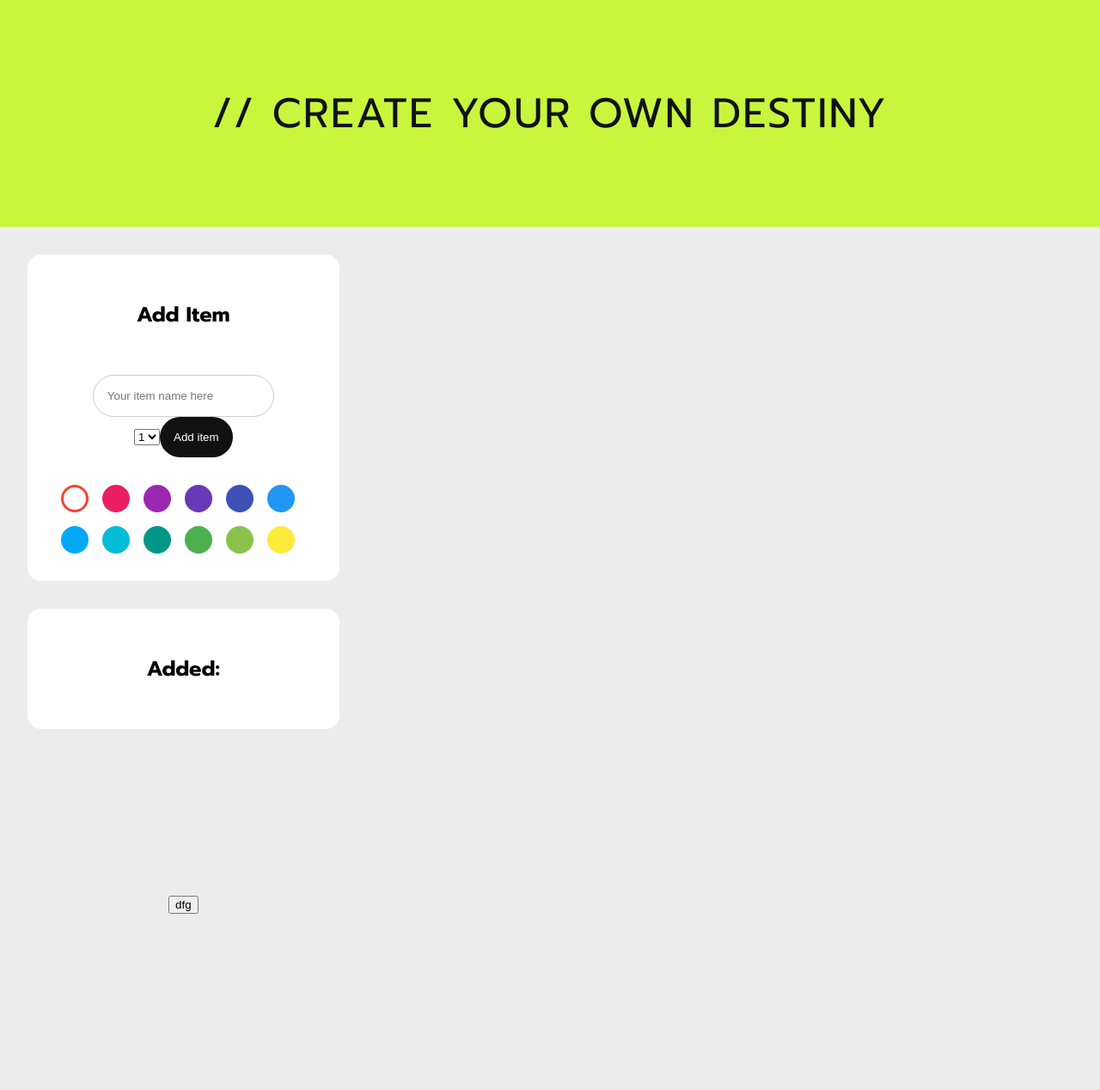
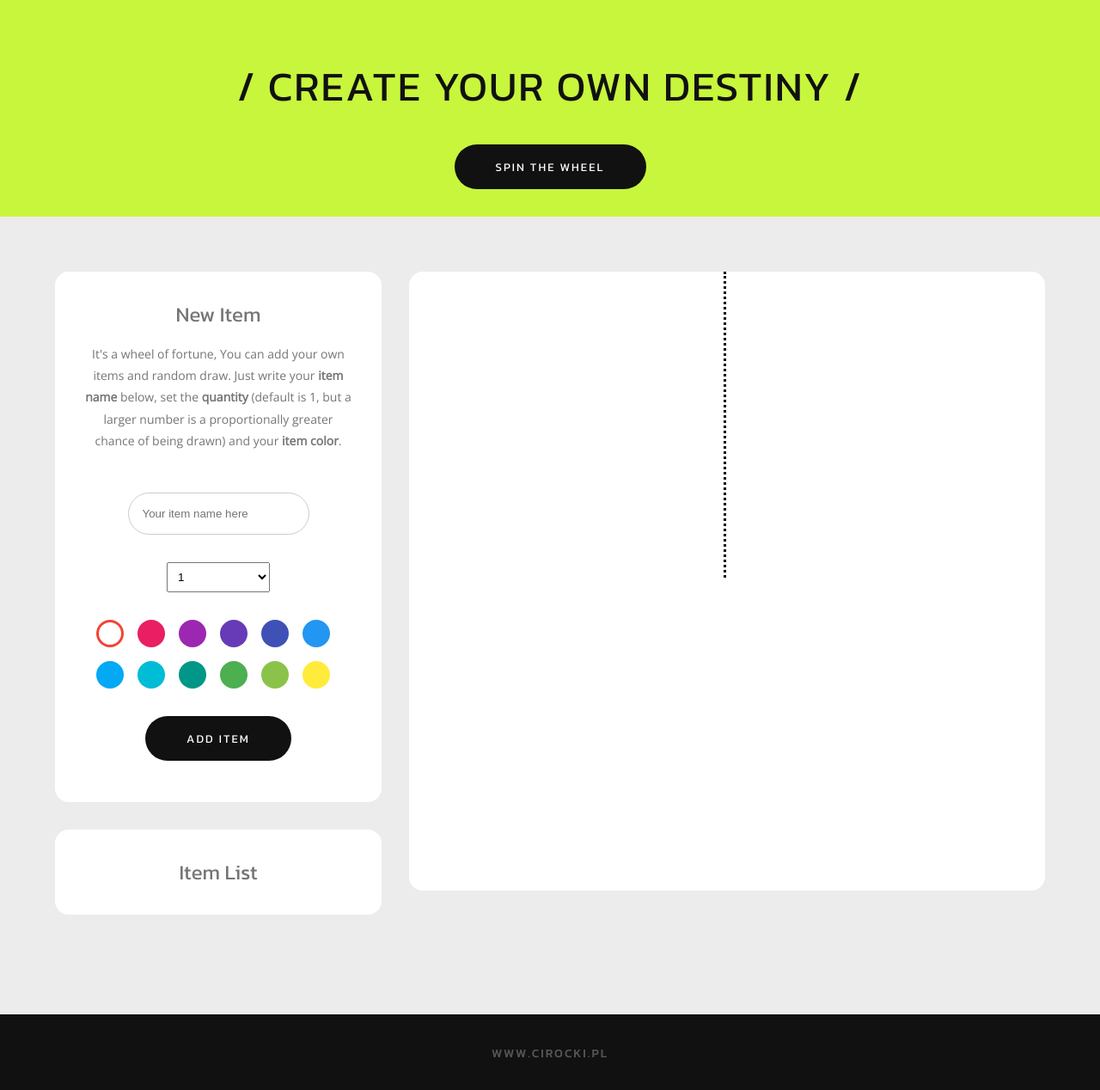
Before and after one commit to cirocki/Fortune-Wheel, a React (Create React App) app: page / in a window 1280 px wide. Shown: the whole page at 86% size. Before the commit the page ends 1064 px from the top, so only its background shows below. Built offline with nearby package versions, Linux system fonts and the light colour scheme.

Commit message:
file structure changes and styling

```diff
--- a/package.json
+++ b/package.json
@@ -3,6 +3,9 @@
   "version": "0.1.0",
   "private": true,
   "dependencies": {
+    "@fortawesome/fontawesome-svg-core": "^1.2.26",
+    "@fortawesome/free-solid-svg-icons": "^5.12.0",
+    "@fortawesome/react-fontawesome": "^0.1.8",
     "@testing-library/jest-dom": "^4.2.4",
     "@testing-library/react": "^9.4.0",
     "@testing-library/user-event": "^7.2.1",
--- a/src/App.css
+++ b/src/App.css
@@ -1,10 +1,31 @@
-@import url('https://fonts.googleapis.com/css?family=Prompt:400,500,600,700&display=swap');
+@import url('https://fonts.googleapis.com/css?family=Kanit:400,500,600,700|Open+Sans&display=swap');
+
+*,
+*::before,
+*::after {
+  margin: 0;
+  padding: 0;
+}
 
 body {
-  font-family: 'Prompt', sans-serif;
+  font-family: 'Kanit', sans-serif;
   background: #ececec;
 }
 
 .App {
   text-align: center;
 }
+
+.recharts-wrapper {
+  z-index: 2;
+}
+
+.recharts-wrapper::before {
+  content: "";
+  position: absolute;
+  height: 50%;
+  top: 0;
+  width: 50%;
+  border-right: 3px dotted black;
+  z-index: 1;
+}
--- a/src/App.js
+++ b/src/App.js
@@ -6,11 +6,13 @@ import Sidebar from "./components/Sidebar";
 import Wheel from "./components/Wheel";
 import ItemContextProvider from "./contexts/ItemContext";
 import Header from "./components/Header";
+import Footer from "./components/Footer";
 
 const StyledMainWrapper = styled.main`
   display: grid;
   grid-template-columns: 1fr 2fr;
   min-height: 100vh;
+  padding: 4rem;
 `;
 
 function App() {
@@ -23,6 +25,7 @@ function App() {
           <Wheel />
         </ItemContextProvider>
       </StyledMainWrapper>
+      <Footer />
     </div>
   );
 }
--- a/src/components/AddItem.js
+++ b/src/components/AddItem.js
@@ -2,16 +2,6 @@ import React, { useContext } from "react";
 import { ItemContext } from "../contexts/ItemContext";
 import styled from "styled-components";
 import { CirclePicker } from "react-color";
-
-const StyledBtn = styled.button`
-  padding: 1rem 2rem;
-  background: #111;
-  color: #fff;
-  border: none;
-  padding: 1rem;
-  border-radius: 5rem;
-  cursor: pointer;
-`;
 
 const StyledAddDiv = styled.div`
   background: #fff;
@@ -21,21 +11,52 @@ const StyledAddDiv = styled.div`
   align-items: center;
   flex-direction: column;
 `;
-
+const StyledHeading = styled.h2`
+  font-weight: 400;
+  padding-bottom: 1rem;
+  color: #757575;
+`;
+const StyledInfo = styled.p`
+  font-family: "Open Sans", sans-serif;
+  font-size: 0.875rem;
+  line-height: 1.8;
+  color: #757575;
+`;
 const StyledForm = styled.form`
-  padding: 2rem;
+  padding: 1rem;
+  display: flex;
+  flex-direction: column;
+  align-items: center;
 `;
 const StyledInput = styled.input`
   background: #fff;
   padding: 1rem;
   border-radius: 5rem;
   border: 1px solid #ccc;
+  margin: 2rem;
+`;
+
+const StyledSelect = styled.select`
+  padding: 0.5rem;
+  margin-bottom: 2rem;
+  width: 120px;
+`;
+
+const StyledBtn = styled.button`
+  font-family: "Kanit", sans-serif;
+  text-transform: uppercase;
+  letter-spacing: 2px;
+  margin-top: 2rem;
+  padding: 1rem 3rem;
+  background: #111;
+  color: #fff;
+  border: none;
+  border-radius: 5rem;
+  cursor: pointer;
 `;
 
 export default function AddItem() {
-  const { item, addItem, editItem, color, handleColorChange } = useContext(
-    ItemContext
-  );
+  const { addItem, color, handleColorChange } = useContext(ItemContext);
   let myColors = [
     "#f44336",
     "#e91e63",
@@ -50,24 +71,29 @@ export default function AddItem() {
     "#8bc34a",
     "#ffeb3b"
   ];
+
   return (
     <StyledAddDiv>
-      <h2>Add Item</h2>
+      <StyledHeading>New Item</StyledHeading>
+      <StyledInfo>
+        It's a wheel of fortune, You can add your own items and random draw.
+        Just write your <b>item name</b> below, set the <b>quantity</b> (default
+        is 1, but a larger number is a proportionally greater chance of being
+        drawn) and your <b>item color</b>.
+      </StyledInfo>
       <StyledForm action="submit" onSubmit={addItem}>
         <StyledInput
           type="text"
           name="item"
           placeholder="Your item name here"
         />
-        <select>
+        <StyledSelect>
           <option value="1">1</option>
           <option value="2">2</option>
           <option value="3">3</option>
           <option value="4">4</option>
           <option value="5">5</option>
-        </select>
-        <StyledBtn type="submit">Add item</StyledBtn>
-      </StyledForm>
+        </StyledSelect>
         <CirclePicker
           onChangeComplete={handleColorChange}
           color={color}
@@ -76,6 +102,8 @@ export default function AddItem() {
           width={300}
           colors={myColors}
         />
+        <StyledBtn type="submit">Add item</StyledBtn>
+      </StyledForm>
     </StyledAddDiv>
   );
 }
--- /dev/null
+++ b/src/components/Footer.js
@@ -0,0 +1,30 @@
+import React from "react";
+import styled from "styled-components";
+
+const StyledFooter = styled.footer`
+  padding: 2rem;
+  background: #111;
+`;
+
+const StyledLink = styled.a`
+  color: #555;
+  font-size: 0.875rem;
+  font-weight: 500;
+  text-decoration: none;
+  text-transform: uppercase;
+  letter-spacing: 2px;
+`;
+
+export default function Footer() {
+  return (
+    <StyledFooter>
+      <StyledLink
+        href="https://cirocki.pl/"
+        target="_blank"
+        rel="noopener noreferrer"
+      >
+        www.cirocki.pl
+      </StyledLink>
+    </StyledFooter>
+  );
+}
--- a/src/components/Header.js
+++ b/src/components/Header.js
@@ -1,5 +1,6 @@
 import React from "react";
 import styled from "styled-components";
+import SpinButton from "./SpinButton";
 
 const StyledHeader = styled.header`
   background: #c7f63d;
@@ -8,19 +9,19 @@ const StyledContent = styled.div`
   padding: 2rem;
 `;
 const StyledTitle = styled.h1`
+  padding: 2rem;
   color: #111;
-
   font-size: 3rem;
   font-weight: 400;
   letter-spacing: 2px;
-  padding: 2rem;
 `;
 
 export default function Header() {
   return (
     <StyledHeader>
       <StyledContent>
-        <StyledTitle>// CREATE YOUR OWN DESTINY</StyledTitle>
+        <StyledTitle>/ CREATE YOUR OWN DESTINY /</StyledTitle>
+        <SpinButton />
       </StyledContent>
     </StyledHeader>
   );
--- a/src/components/ItemsList.js
+++ b/src/components/ItemsList.js
@@ -2,33 +2,69 @@ import React, { useContext } from "react";
 import { ItemContext } from "../contexts/ItemContext";
 import styled from "styled-components";
 
+import { FontAwesomeIcon } from "@fortawesome/react-fontawesome";
+import { faBackspace } from "@fortawesome/free-solid-svg-icons";
+
 const StyledItemsWrapper = styled.div`
+  margin-top: 2rem;
   padding: 2rem;
-  margin-top: 2rem;
+  color: #fff;
   background: #fff;
   border-radius: 1rem;
 `;
 
+const StyledItemsHeading = styled.h2`
+  color: #757575;
+  font-weight: 400;
+`;
+
 const StyledItem = styled.div`
-  border-radius: 1rem;
   display: grid;
   grid-template-columns: 3fr 1fr 1fr;
+  align-items: center;
+  margin-top: 1rem;
+  border-radius: 1rem;
+`;
+
+const StyledItemName = styled.p`
+  padding: 0.5rem 2rem;
+  text-transform: uppercase;
+  text-align: left;
+  letter-spacing: 2px;
+  border-right: 2px solid rgba(0, 0, 0, 0.2);
+`;
+
+const StyledItemNumber = styled.p`
+  font-size: 1.5rem;
+  border-right: 2px solid rgba(0, 0, 0, 0.2);
+`;
+const StyledCloseIcon = styled.div`
+  padding: 1rem;
+  opacity: 0.4;
+  transition: opacity 0.3s ease;
+
+  &:hover {
+    opacity: 1;
+  }
 `;
 
 export default function ItemsList() {
-  const { item, editItem, removeItem, color, handleColorChange } = useContext(
-    ItemContext
-  );
+  const { item, removeItem } = useContext(ItemContext);
   return (
     <StyledItemsWrapper>
-      <h2>Added:</h2>
+      <StyledItemsHeading>Item List</StyledItemsHeading>
       {item.map(el => (
         <StyledItem key={el.id} style={{ background: el.background }}>
-          <h1>{el.item}</h1>
-          <p>{el.times}</p>
-          <div>
-            <button onClick={() => removeItem(el.id)}>remove</button>
-          </div>
+          <StyledItemName>{el.item}</StyledItemName>
+          <StyledItemNumber>{el.times}</StyledItemNumber>
+          <StyledCloseIcon>
+            <FontAwesomeIcon
+              icon={faBackspace}
+              size="3x"
+              style={{ cursor: "pointer" }}
+              onClick={() => removeItem(el.id)}
+            />
+          </StyledCloseIcon>
         </StyledItem>
       ))}
     </StyledItemsWrapper>
--- a/src/components/Sidebar.js
+++ b/src/components/Sidebar.js
@@ -4,7 +4,7 @@ import AddItem from "./AddItem";
 import ItemsList from "./ItemsList";
 
 const StyledSidebar = styled.div`
-  padding: 2rem;
+  padding-right: 2rem;
 `;
 
 export default function Sidebar() {
--- /dev/null
+++ b/src/components/SpinButton.js
@@ -0,0 +1,28 @@
+import React from "react";
+import styled from "styled-components";
+import { randomRotate } from "../helpers/randomRotate";
+
+const StyledBtn = styled.button`
+  font-family: "Kanit", sans-serif;
+  text-transform: uppercase;
+  letter-spacing: 2px;
+  padding: 1rem 3rem;
+  background: #111;
+  color: #fff;
+  border: none;
+  border-radius: 5rem;
+  cursor: pointer;
+
+  &:hover {
+    color: #c7f63d;
+  }
+`;
+export default function SpinButton() {
+  return (
+    <div>
+      <StyledBtn onClick={() => randomRotate(".recharts-pie")}>
+        Spin the wheel
+      </StyledBtn>
+    </div>
+  );
+}
--- a/src/components/Wheel.js
+++ b/src/components/Wheel.js
@@ -1,21 +1,19 @@
 import React, { useContext } from "react";
-import { PieChart, Pie, Sector, Cell, ResponsiveContainer } from "recharts";
-import gsap from "gsap";
+import { PieChart, Pie, Cell, ResponsiveContainer } from "recharts";
+import styled from "styled-components";
+import "../App.css";
 
 import { ItemContext } from "../contexts/ItemContext";
 
+// STYLES
+const StyledChartWrapper = styled.div`
+  position: relative;
+  background: #fff;
+  max-height: 720px;
+  border-radius: 1rem;
+`;
+
 export default function Wheel() {
-  let x = 1;
-  const rotateWheel = () => {
-    console.log("rotate");
-    x = x + 1;
-    gsap.to(".recharts-pie", {
-      duration: 3,
-      rotation: 1240 * x,
-      transformOrigin: "50% 50%"
-    });
-  };
-
   const { item } = useContext(ItemContext);
 
   const RADIAN = Math.PI / 180;
@@ -39,15 +37,17 @@ export default function Wheel() {
         fill="white"
         textAnchor={x > cx ? "start" : "end"}
         dominantBaseline="central"
+        fontSize={16}
       >
-        {`${item[index].item} chance:${(percent * 100).toFixed(0)}%`}
+        {`${item[index].item} (${(percent * 100).toFixed(0)}%)`}
       </text>
     );
   };
+
   return (
     <>
-      <div>
-        <ResponsiveContainer width="95%">
+      <StyledChartWrapper>
+        <ResponsiveContainer width="99%" height="99%">
           <PieChart>
             <Pie
               data={item}
@@ -63,10 +63,7 @@ export default function Wheel() {
             </Pie>
           </PieChart>
         </ResponsiveContainer>
-      </div>
-      <div>
-        <button onClick={rotateWheel}>dfg</button>
-      </div>
+      </StyledChartWrapper>
     </>
   );
 }
--- /dev/null
+++ b/src/helpers/randomRotate.js
@@ -0,0 +1,15 @@
+import gsap from "gsap";
+const randomNumber = (min, max) =>
+  Math.floor(Math.random() * (max - min + 1)) + min;
+
+let pos = 0;
+export const randomRotate = selector => {
+  let x = randomNumber(720, 1440); //between 2-4 wheel turns
+  pos = pos + x;
+  gsap.to(selector, {
+    duration: 3,
+    rotation: pos,
+    transformOrigin: "50% 50%",
+    ease: " power4. out"
+  });
+};
```
Also changed, not shown: 1 other file (tests, documents, lock files or other folders). Lines whose indentation alone changed are shown as unchanged.
